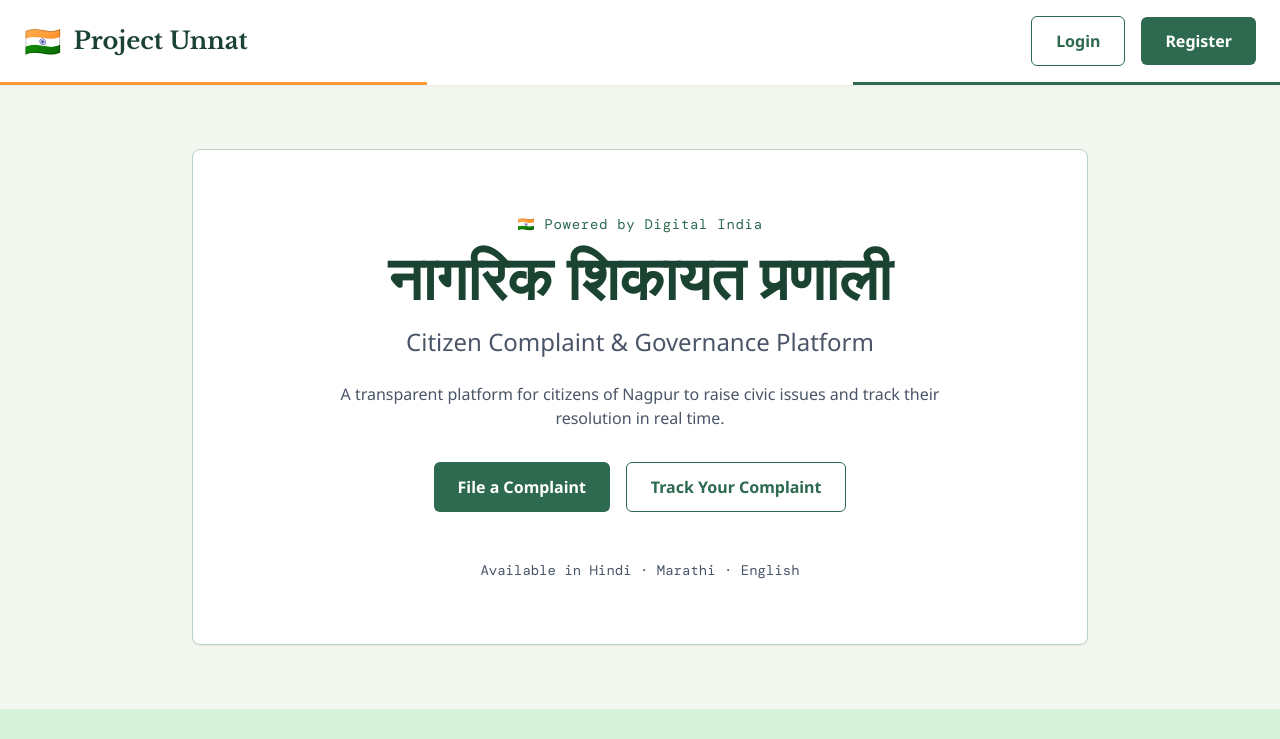
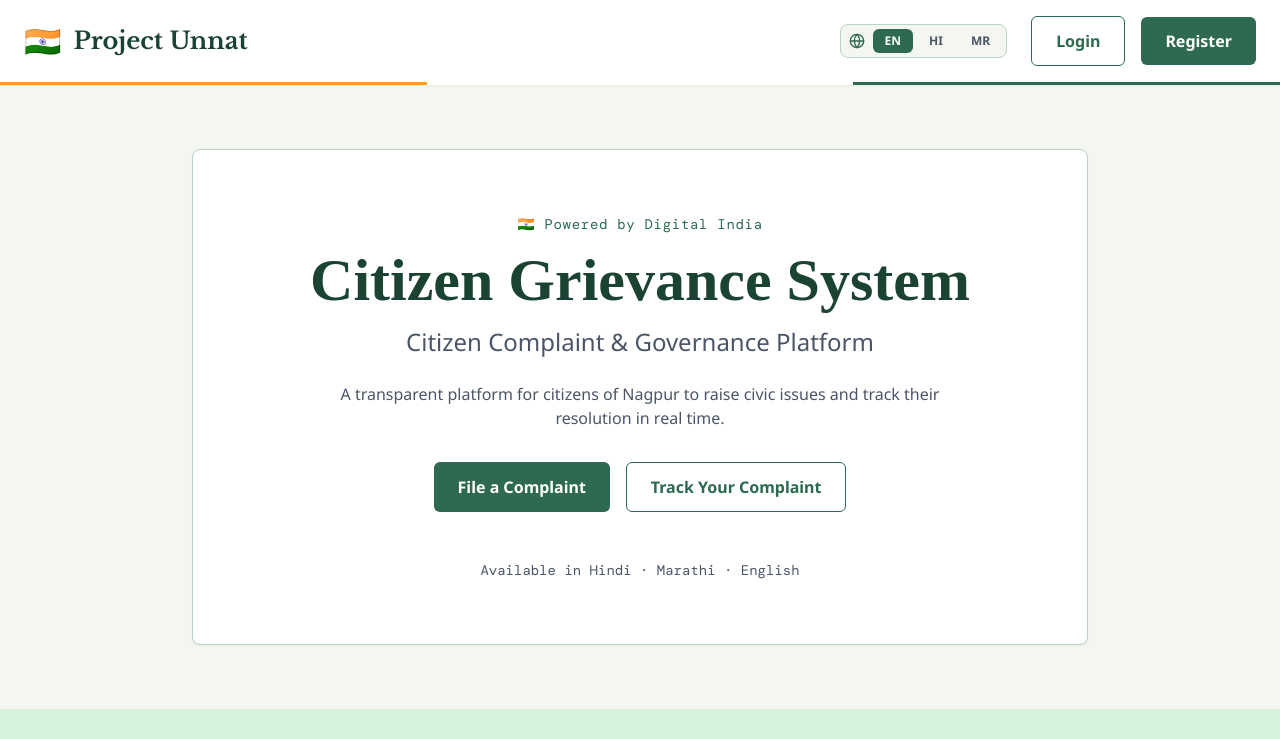
Before and after one commit to theaashaychahande/Project_unnat, a React (Vite) app: page / in a window 1280 px wide. Shown: the top 739 px of the page. Built offline with nearby package versions, Linux system fonts and the light colour scheme; a web font is replaced by a local one.

Commit message:
Added  the multilanguage featuress

```diff
--- a/src/pages/Landing.tsx
+++ b/src/pages/Landing.tsx
@@ -1,7 +1,186 @@
-import React from 'react';
+import React, { useState } from 'react';
 import { useNavigate } from 'react-router-dom';
-import { Users, FileText, CheckCircle, Lightbulb, Droplet, Milestone, Trash2, Zap, TreePine, Building } from 'lucide-react';
+import { Users, FileText, CheckCircle, Lightbulb, Droplet, Milestone, Trash2, Zap, TreePine, Building, Globe } from 'lucide-react';
 import { useAppContext } from '../AppContext';
+
+type Language = 'en' | 'hi' | 'mr';
+
+const translations = {
+  en: {
+    nav: {
+      title: "Project Unnat",
+      login: "Login",
+      register: "Register",
+      dashboard: "Go to Dashboard"
+    },
+    hero: {
+      badge: "🇮🇳 Powered by Digital India",
+      title: "Citizen Grievance System",
+      subtitle: "Citizen Complaint & Governance Platform",
+      description: "A transparent platform for citizens of Nagpur to raise civic issues and track their resolution in real time.",
+      fileComplaint: "File a Complaint",
+      trackComplaint: "Track Your Complaint",
+      languages: "Available in Hindi · Marathi · English"
+    },
+    stats: {
+      wards: "Municipal Wards",
+      filed: "Complaints Filed",
+      rate: "Resolution Rate",
+      registered: "Citizens Registered"
+    },
+    howItWorks: {
+      title: "How It Works",
+      step1: {
+        title: "Register with Aadhaar verification",
+        desc: "Secure your identity and get started with a simple, verified registration process."
+      },
+      step2: {
+        title: "Submit your complaint with photo and location",
+        desc: "Easily report issues by providing details, photos, and precise location data."
+      },
+      step3: {
+        title: "Track resolution in real time",
+        desc: "Monitor the progress of your complaints and receive updates until resolution."
+      }
+    },
+    categories: {
+      title: "Report Issues Across All Civic Departments",
+      roads: "Roads",
+      water: "Water Supply",
+      electricity: "Electricity",
+      garbage: "Garbage",
+      lights: "Street Lights",
+      parks: "Parks",
+      property: "Public Property",
+      drainage: "Drainage"
+    },
+    footer: {
+      motto: "Swachh Shasan. Swasth Nagrik.",
+      about: "About Us",
+      help: "Help & Support",
+      rti: "RTI",
+      privacy: "Privacy Policy",
+      initiative: "A Digital India Initiative",
+      rights: "© 2025 Nagpur Municipal Corporation. All rights reserved."
+    }
+  },
+  hi: {
+    nav: {
+      title: "प्रोजेक्ट उन्नत",
+      login: "लॉगिन",
+      register: "पंजीकरण",
+      dashboard: "डैशबोर्ड पर जाएं"
+    },
+    hero: {
+      badge: "🇮🇳 डिजिटल इंडिया द्वारा संचालित",
+      title: "नागरिक शिकायत प्रणाली",
+      subtitle: "नागरिक शिकायत और शासन मंच",
+      description: "नागुपर के नागरिकों के लिए नागरिक मुद्दों को उठाने और वास्तविक समय में उनके समाधान को ट्रैक करने के लिए एक पारदर्शी मंच।",
+      fileComplaint: "शिकायत दर्ज करें",
+      trackComplaint: "अपनी शिकायत ट्रैक करें",
+      languages: "हिंदी · मराठी · अंग्रेजी में उपलब्ध"
+    },
+    stats: {
+      wards: "नगरपालिका वार्ड",
+      filed: "दर्ज की गई शिकायतें",
+      rate: "समाधान दर",
+      registered: "पंजीकृत नागरिक"
+    },
+    howItWorks: {
+      title: "यह कैसे काम करता है",
+      step1: {
+        title: "आधार सत्यापन के साथ पंजीकरण करें",
+        desc: "अपनी पहचान सुरक्षित करें और एक सरल, सत्यापित पंजीकरण प्रक्रिया के साथ शुरुआत करें।"
+      },
+      step2: {
+        title: "फोटो और स्थान के साथ अपनी शिकायत दर्ज करें",
+        desc: "विवरण, फोटो और सटीक स्थान डेटा प्रदान करके आसानी से मुद्दों की रिपोर्ट करें।"
+      },
+      step3: {
+        title: "वास्तविक समय में समाधान ट्रैक करें",
+        desc: "अपनी शिकायतों की प्रगति की निगरानी करें और समाधान तक अपडेट प्राप्त करें।"
+      }
+    },
+    categories: {
+      title: "सभी नागरिक विभागों में मुद्दों की रिपोर्ट करें",
+      roads: "सड़कें",
+      water: "जलापूर्ति",
+      electricity: "बिजली",
+      garbage: "कचरा",
+      lights: "स्ट्रीट लाइट",
+      parks: "पार्क",
+      property: "सार्वजनिक संपत्ति",
+      drainage: "निकासी"
+    },
+    footer: {
+      motto: "स्वच्छ शासन। स्वस्थ नागरिक।",
+      about: "हमारे बारे में",
+      help: "सहायता और समर्थन",
+      rti: "आरटीआई",
+      privacy: "गोपनीयता नीति",
+      initiative: "एक डिजिटल इंडिया पहल",
+      rights: "© 2025 नागपुर नगर निगम। सर्वाधिकार सुरक्षित।"
+    }
+  },
+  mr: {
+    nav: {
+      title: "प्रोजेक्ट उन्नत",
+      login: "लॉगिन",
+      register: "नोंदणी",
+      dashboard: "डॅशबोर्डवर जा"
+    },
+    hero: {
+      badge: "🇮🇳 डिजिटल इंडियाद्वारे समर्थित",
+      title: "नागरिक तक्रार प्रणाली",
+      subtitle: "नागरिक तक्रार आणि शासन मंच",
+      description: "नागपूरच्या नागरिकांसाठी नागरी समस्या मांडण्यासाठी आणि त्यांच्या निवारणाचा रिअल टाइममध्ये मागोवा घेण्यासाठी एक पारदर्शक व्यासपीठ.",
+      fileComplaint: "तक्रार नोंदवा",
+      trackComplaint: "तुमच्या तक्रारीचा मागोवा घ्या",
+      languages: "हिंदी · मराठी · इंग्रजीमध्ये उपलब्ध"
+    },
+    stats: {
+      wards: "नगरपालिका वॉर्ड",
+      filed: "दाखल तक्रारी",
+      rate: "निवारण दर",
+      registered: "नोंदणीकृत नागरिक"
+    },
+    howItWorks: {
+      title: "हे कसे कार्य करते",
+      step1: {
+        title: "आधार पडताळणीसह नोंदणी करा",
+        desc: "तुमची ओळख सुरक्षित करा आणि साध्या, पडताळणी केलेल्या नोंदणी प्रक्रियेसह सुरुवात करा."
+      },
+      step2: {
+        title: "फोटो आणि ठिकाणासह तुमची तक्रार सबमिट करा",
+        desc: "तपशील, फोटो आणि अचूक स्थान डेटा प्रदान करून सहजपणे समस्या कळवा."
+      },
+      step3: {
+        title: "रिअल टाइममध्ये निवारणाचा मागोवा घ्या",
+        desc: "तुमच्या तक्रारींच्या प्रगतीवर लक्ष ठेवा आणि निवारण होईपर्यंत अपडेट्स मिळवा."
+      }
+    },
+    categories: {
+      title: "सर्व नागरी विभागांमधील समस्यांची तक्रार करा",
+      roads: "रस्ते",
+      water: "पाणीपुरवठा",
+      electricity: "वीज",
+      garbage: "कचरा",
+      lights: "स्ट्रीट लाइट",
+      parks: "उद्याने",
+      property: "सार्वजनिक मालमत्ता",
+      drainage: "सांडपाणी निचरा"
+    },
+    footer: {
+      motto: "स्वच्छ शासन. स्वस्थ नागरिक.",
+      about: "आमच्याबद्दल",
+      help: "मदत आणि समर्थन",
+      rti: "आरआयटी",
+      privacy: "गोपनीयता धोरण",
+      initiative: "एक डिजिटल इंडिया उपक्रम",
+      rights: "© 2025 नागपुर महानगरपालिका. सर्व हक्क राखीव."
+    }
+  }
+};
 
 const StatItem = ({ value, label, icon: Icon }: { value: string; label: string; icon?: React.ElementType }) => (
   <div className="text-center p-4">
@@ -21,6 +200,9 @@ const CategoryTile = ({ icon: Icon, name }: { icon: React.ElementType; name: str
 const Landing: React.FC = () => {
   const navigate = useNavigate();
   const { currentUser } = useAppContext();
+  const [lang, setLang] = useState<Language>('en');
+
+  const t = translations[lang];
 
   const handleDashboardRedirect = () => {
     if (currentUser) {
@@ -47,19 +229,41 @@ const Landing: React.FC = () => {
   return (
     <div className="min-h-screen bg-gov-background font-noto text-gov-text-primary">
       {/* Navbar */}
-      <nav className="bg-gov-white shadow-sm">
+      <nav className="bg-gov-white shadow-sm sticky top-0 z-50">
         <div className="container mx-auto px-6 py-4 flex justify-between items-center">
           <div className="flex items-center space-x-3">
             <span className="text-3xl">🇮🇳</span>
-            <h1 className="font-baskerville text-2xl font-bold text-gov-green-dark">Project Unnat</h1>
+            <h1 className="font-baskerville text-2xl font-bold text-gov-green-dark">{t.nav.title}</h1>
           </div>
-          <div className="flex items-center space-x-4">
-            <button type="button" onClick={handleLoginClick} className="btn-gov-outline">
-              {currentUser ? 'Go to Dashboard' : 'Login'}
-            </button>
-            {!currentUser && (
-              <button type="button" onClick={handleRegisterClick} className="btn-gov-primary">Register</button>
-            )}
+          <div className="flex items-center space-x-6">
+            {/* Language Selector */}
+            <div className="flex items-center space-x-2 bg-gov-background rounded-lg p-1 border border-gov-border">
+              <Globe size={16} className="text-gov-green-primary ml-1" />
+              <div className="flex space-x-1">
+                {(['en', 'hi', 'mr'] as const).map((l) => (
+                  <button
+                    key={l}
+                    onClick={() => setLang(l)}
+                    className={`px-3 py-1 rounded-md text-xs font-bold transition-all ${
+                      lang === l
+                        ? 'bg-gov-green-primary text-white'
+                        : 'text-gov-text-secondary hover:bg-gov-green-light hover:text-gov-green-dark'
+                    }`}
+                  >
+                    {l === 'en' ? 'EN' : l === 'hi' ? 'HI' : 'MR'}
+                  </button>
+                ))}
+              </div>
+            </div>
+
+            <div className="flex items-center space-x-4">
+              <button type="button" onClick={handleLoginClick} className="btn-gov-outline">
+                {currentUser ? t.nav.dashboard : t.nav.login}
+              </button>
+              {!currentUser && (
+                <button type="button" onClick={handleRegisterClick} className="btn-gov-primary">{t.nav.register}</button>
+              )}
+            </div>
           </div>
         </div>
         <div className="tricolor-strip">
@@ -73,11 +277,13 @@ const Landing: React.FC = () => {
         {/* Hero Section */}
         <section className="container mx-auto px-6 py-16 text-center">
           <div className="card-gov p-8 md:p-16 max-w-4xl mx-auto">
-            <p className="text-gov-green-primary font-mono text-sm mb-4 tracking-wider">🇮🇳 Powered by Digital India</p>
-            <h2 className="font-tiro text-5xl md:text-6xl font-bold text-gov-green-dark leading-tight mb-4">नागरिक शिकायत प्रणाली</h2>
-            <p className="text-2xl text-gov-text-secondary mb-6">Citizen Complaint & Governance Platform</p>
+            <p className="text-gov-green-primary font-mono text-sm mb-4 tracking-wider">{t.hero.badge}</p>
+            <h2 className="font-tiro text-5xl md:text-6xl font-bold text-gov-green-dark leading-tight mb-4">
+              {lang === 'en' ? t.hero.title : t.hero.title}
+            </h2>
+            <p className="text-2xl text-gov-text-secondary mb-6">{t.hero.subtitle}</p>
             <p className="text-gov-text-secondary max-w-2xl mx-auto mb-8">
-              A transparent platform for citizens of Nagpur to raise civic issues and track their resolution in real time.
+              {t.hero.description}
             </p>
             <div className="flex flex-col sm:flex-row justify-center gap-4 mb-12">
               <button
@@ -85,7 +291,7 @@ const Landing: React.FC = () => {
                 onClick={handleRegisterClick}
                 className="btn-gov-primary font-bold"
               >
-                {currentUser ? 'Go to Dashboard' : 'File a Complaint'}
+                {currentUser ? t.nav.dashboard : t.hero.fileComplaint}
               </button>
               <button
                 type="button"
@@ -98,57 +304,57 @@ const Landing: React.FC = () => {
                 }}
                 className="btn-gov-outline font-bold"
               >
-                Track Your Complaint
+                {t.hero.trackComplaint}
               </button>
             </div>
-            <p className="text-gov-text-secondary text-sm font-mono">Available in Hindi · Marathi · English</p>
+            <p className="text-gov-text-secondary text-sm font-mono">{t.hero.languages}</p>
           </div>
         </section>
 
         {/* Stats Bar */}
         <section className="bg-gov-green-light py-8">
           <div className="container mx-auto px-6 grid grid-cols-1 md:grid-cols-4 gap-8 divide-x divide-gov-border">
-            <StatItem value="48" label="Municipal Wards" icon={Building} />
-            <StatItem value="12,400+" label="Complaints Filed" icon={FileText} />
-            <StatItem value="98%" label="Resolution Rate" icon={CheckCircle} />
-            <StatItem value="32,000+" label="Citizens Registered" icon={Users} />
+            <StatItem value="48" label={t.stats.wards} icon={Building} />
+            <StatItem value="12,400+" label={t.stats.filed} icon={FileText} />
+            <StatItem value="98%" label={t.stats.rate} icon={CheckCircle} />
+            <StatItem value="32,000+" label={t.stats.registered} icon={Users} />
           </div>
         </section>
 
         {/* How It Works Section */}
         <section className="container mx-auto px-6 py-16">
-          <h3 className="section-heading-gov">How It Works</h3>
+          <h3 className="section-heading-gov">{t.howItWorks.title}</h3>
           <div className="grid grid-cols-1 md:grid-cols-3 gap-8">
             <div className="card-gov p-8 relative overflow-hidden hover:-translate-y-1 transition-transform">
               <span className="absolute -top-4 -left-4 text-8xl font-bold text-gov-border opacity-50">01</span>
-              <h4 className="text-xl font-bold text-gov-green-dark mb-4">Register with Aadhaar verification</h4>
-              <p className="text-gov-text-secondary">Secure your identity and get started with a simple, verified registration process.</p>
+              <h4 className="text-xl font-bold text-gov-green-dark mb-4">{t.howItWorks.step1.title}</h4>
+              <p className="text-gov-text-secondary">{t.howItWorks.step1.desc}</p>
             </div>
             <div className="card-gov p-8 relative overflow-hidden hover:-translate-y-1 transition-transform">
               <span className="absolute -top-4 -left-4 text-8xl font-bold text-gov-border opacity-50">02</span>
-              <h4 className="text-xl font-bold text-gov-green-dark mb-4">Submit your complaint with photo and location</h4>
-              <p className="text-gov-text-secondary">Easily report issues by providing details, photos, and precise location data.</p>
+              <h4 className="text-xl font-bold text-gov-green-dark mb-4">{t.howItWorks.step2.title}</h4>
+              <p className="text-gov-text-secondary">{t.howItWorks.step2.desc}</p>
             </div>
             <div className="card-gov p-8 relative overflow-hidden hover:-translate-y-1 transition-transform">
               <span className="absolute -top-4 -left-4 text-8xl font-bold text-gov-border opacity-50">03</span>
-              <h4 className="text-xl font-bold text-gov-green-dark mb-4">Track resolution in real time</h4>
-              <p className="text-gov-text-secondary">Monitor the progress of your complaints and receive updates until resolution.</p>
+              <h4 className="text-xl font-bold text-gov-green-dark mb-4">{t.howItWorks.step3.title}</h4>
+              <p className="text-gov-text-secondary">{t.howItWorks.step3.desc}</p>
             </div>
           </div>
         </section>
 
         {/* Complaint Categories Section */}
         <section className="container mx-auto px-6 py-16">
-          <h3 className="section-heading-gov">Report Issues Across All Civic Departments</h3>
+          <h3 className="section-heading-gov">{t.categories.title}</h3>
           <div className="grid grid-cols-2 sm:grid-cols-3 lg:grid-cols-4 gap-6">
-            <CategoryTile icon={Milestone} name="Roads" />
-            <CategoryTile icon={Droplet} name="Water Supply" />
-            <CategoryTile icon={Zap} name="Electricity" />
-            <CategoryTile icon={Trash2} name="Garbage" />
-            <CategoryTile icon={Lightbulb} name="Street Lights" />
-            <CategoryTile icon={TreePine} name="Parks" />
-            <CategoryTile icon={Building} name="Public Property" />
-            <CategoryTile icon={FileText} name="Drainage" />
+            <CategoryTile icon={Milestone} name={t.categories.roads} />
+            <CategoryTile icon={Droplet} name={t.categories.water} />
+            <CategoryTile icon={Zap} name={t.categories.electricity} />
+            <CategoryTile icon={Trash2} name={t.categories.garbage} />
+            <CategoryTile icon={Lightbulb} name={t.categories.lights} />
+            <CategoryTile icon={TreePine} name={t.categories.parks} />
+            <CategoryTile icon={Building} name={t.categories.property} />
+            <CategoryTile icon={FileText} name={t.categories.drainage} />
           </div>
         </section>
       </main>
@@ -159,26 +365,26 @@ const Landing: React.FC = () => {
           <div className="flex items-center space-x-3">
             <span className="text-3xl">🇮🇳</span>
             <div>
-              <h4 className="font-baskerville text-xl font-bold">Project Unnat</h4>
-              <p className="text-sm text-white/70">Swachh Shasan. Swasth Nagrik.</p>
+              <h4 className="font-baskerville text-xl font-bold">{t.nav.title}</h4>
+              <p className="text-sm text-white/70">{t.footer.motto}</p>
             </div>
           </div>
           <div className="text-center">
             <ul className="space-y-2">
-              <li><a href="#" className="hover:underline text-white/80">About Us</a></li>
-              <li><a href="#" className="hover:underline text-white/80">Help & Support</a></li>
-              <li><a href="#" className="hover:underline text-white/80">RTI</a></li>
-              <li><a href="#" className="hover:underline text-white/80">Privacy Policy</a></li>
+              <li><a href="#" className="hover:underline text-white/80">{t.footer.about}</a></li>
+              <li><a href="#" className="hover:underline text-white/80">{t.footer.help}</a></li>
+              <li><a href="#" className="hover:underline text-white/80">{t.footer.rti}</a></li>
+              <li><a href="#" className="hover:underline text-white/80">{t.footer.privacy}</a></li>
             </ul>
           </div>
           <div className="text-right">
-            <p className="text-sm text-white/70 mb-2">A Digital India Initiative</p>
+            <p className="text-sm text-white/70 mb-2">{t.footer.initiative}</p>
             {/* GOI Logo Placeholder */}
             <div className="w-24 h-12 bg-white/10 ml-auto flex items-center justify-center text-white/50 text-xs rounded font-bold border border-white/20">GOI Logo</div>
           </div>
         </div>
         <div className="border-t border-white/10 mt-8 pt-6 text-center text-white/50 text-xs uppercase tracking-widest font-bold">
-          © 2025 Nagpur Municipal Corporation. All rights reserved.
+          {t.footer.rights}
         </div>
       </footer>
     </div>
```
Also changed, not shown: 1 other file (tests, documents, lock files or other folders).
